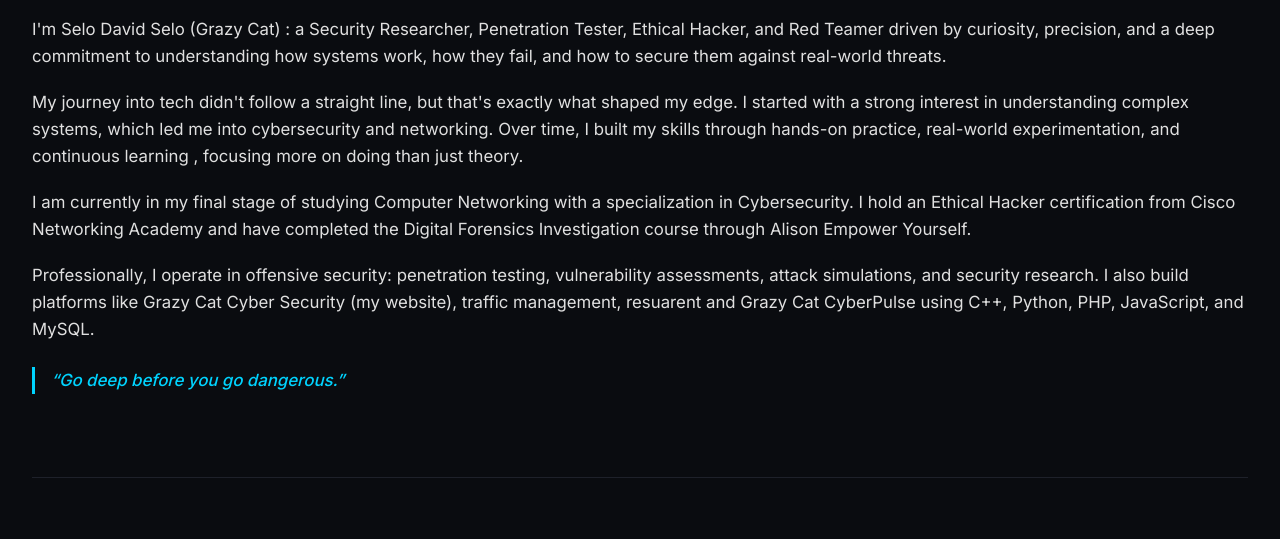
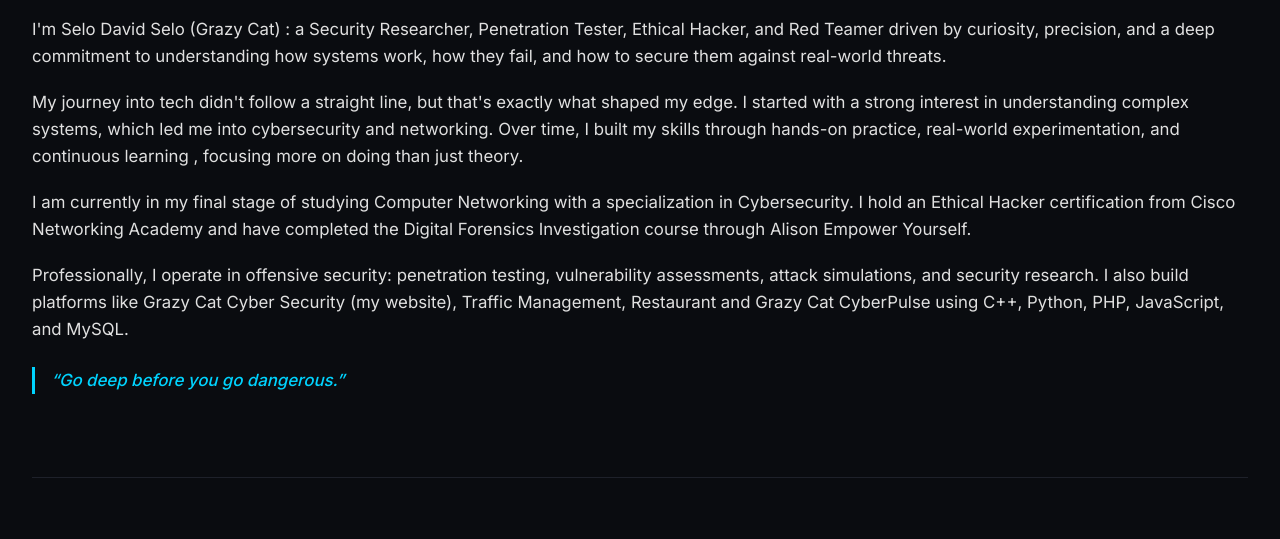
Before and after one commit to grazycat5618/Portfolio, a plain HTML site: page index.html in a window 1280 px wide. Shown: the part 215-754 px from the top of the page. Drawn offline with Linux system fonts and the light colour scheme.

Commit message:
Update index.html

```diff
--- a/index.html
+++ b/index.html
@@ -98,7 +98,7 @@
                 <p>I'm Selo David Selo (Grazy Cat) : a Security Researcher, Penetration Tester, Ethical Hacker, and Red Teamer driven by curiosity, precision, and a deep commitment to understanding how systems work, how they fail, and how to secure them against real-world threats.</p>
                 <p>My journey into tech didn't follow a straight line, but that's exactly what shaped my edge. I started with a strong interest in understanding complex systems, which led me into cybersecurity and networking. Over time, I built my skills through hands-on practice, real-world experimentation, and continuous learning , focusing more on doing than just theory.</p>
                 <p>I am currently in my final stage of studying Computer Networking with a specialization in Cybersecurity. I hold an Ethical Hacker certification from Cisco Networking Academy and have completed the Digital Forensics Investigation course through Alison Empower Yourself.</p>
-                <p>Professionally, I operate in offensive security: penetration testing, vulnerability assessments, attack simulations, and security research. I also build platforms like Grazy Cat Cyber Security (my website), traffic management, resuarent and Grazy Cat CyberPulse using C++, Python, PHP, JavaScript, and MySQL.</p>
+                <p>Professionally, I operate in offensive security: penetration testing, vulnerability assessments, attack simulations, and security research. I also build platforms like Grazy Cat Cyber Security (my website), Traffic Management, Restaurant and Grazy Cat CyberPulse using C++, Python, PHP, JavaScript, and MySQL.</p>
                 <p class="motto">“Go deep before you go dangerous.”</p>
             </div>
         </div>
```
